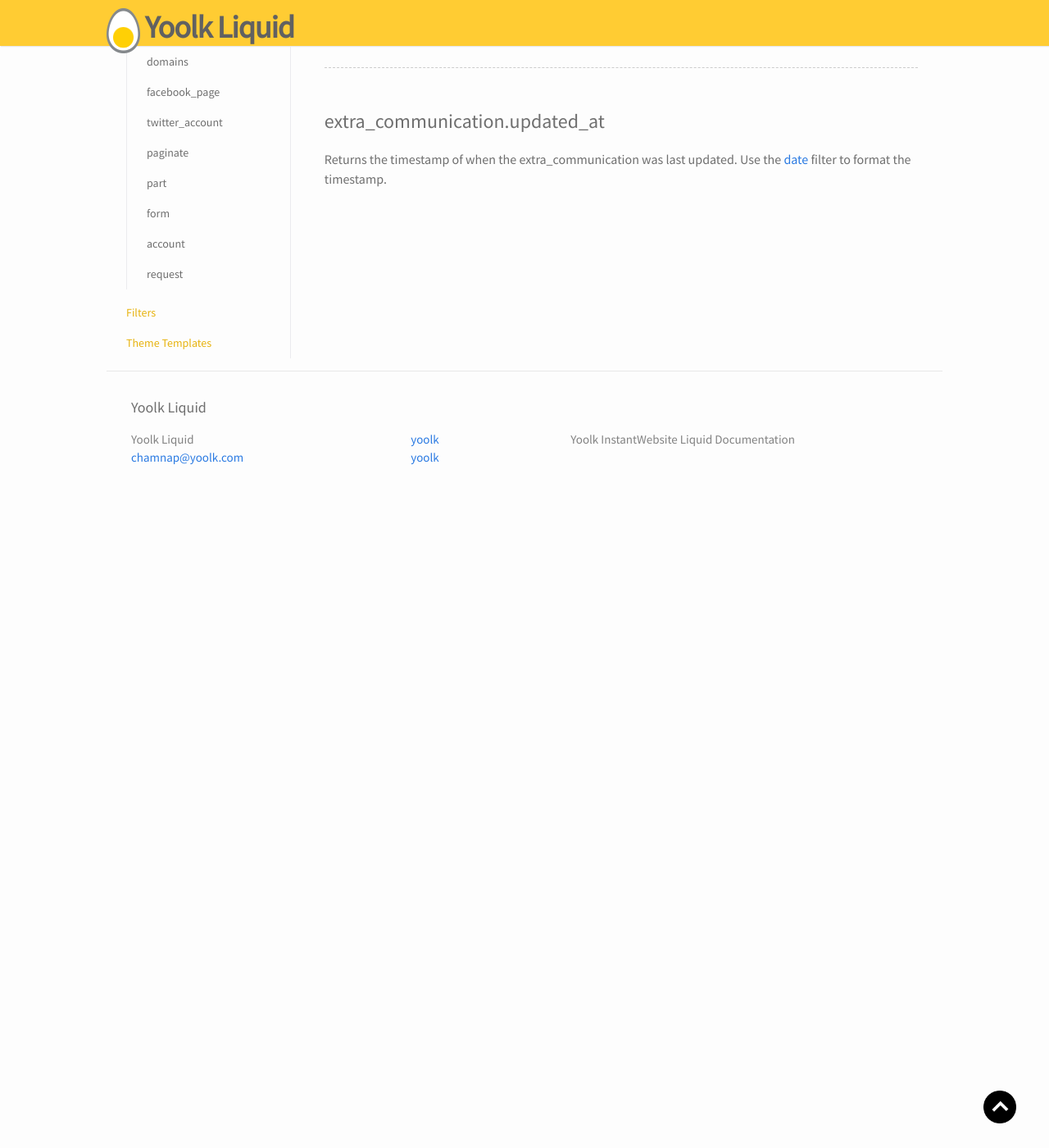
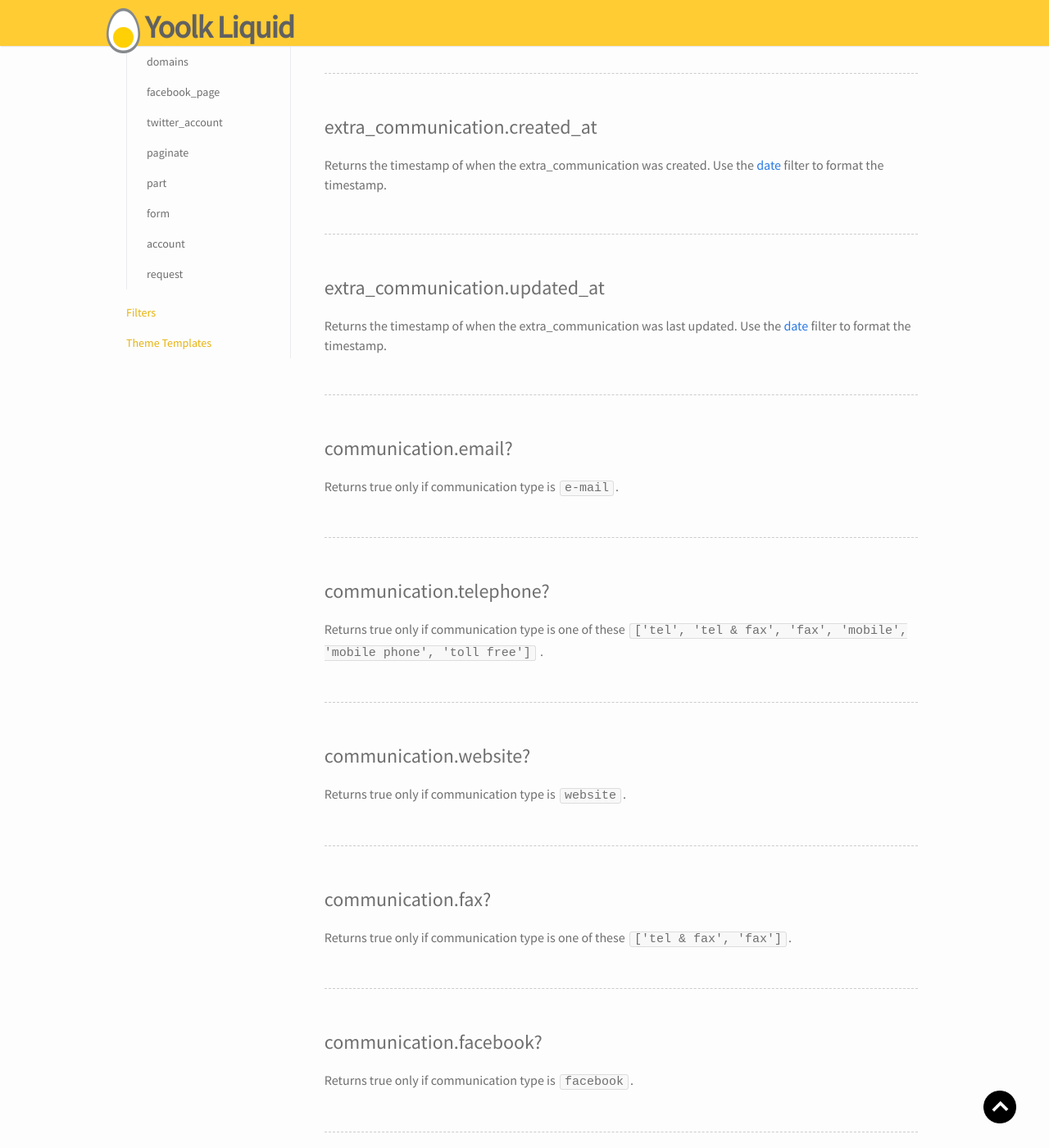
Before and after one commit to yoolk/liquid-documentation, a Jekyll site: the page built from objects/extra_communication/index.md, in a window 1280 px wide and 1400 px high, scrolled down 1398 px. Shown: the whole window at 82% size. Built offline with Jekyll 4.4.1, drawn with Linux system fonts in a browser that asks for light colours; nearby versions of some CDN libraries; before the commit the page ends 2028 px from its top, so only the background shows below that; some of the changed text lies outside the part shown.

```diff
--- a/objects/extra_communication/index.md
+++ b/objects/extra_communication/index.md
@@ -28,6 +28,27 @@ The <code>extra_communication</code> object has the following attributes:
       <li>
         <a href="#updated_at">extra_communication.updated_at</a>
       </li>
+      <li>
+        <a href="#is_email">communication.email?</a>
+      </li>
+      <li>
+        <a href="#is_telephone">communication.telephone?</a>
+      </li>
+      <li>
+        <a href="#is_website">communication.website?</a>
+      </li>
+      <li>
+        <a href="#is_fax">communication.fax?</a>
+      </li>
+      <li>
+        <a href="#is_facebook">communication.facebook?</a>
+      </li>
+      <li>
+        <a href="#is_twitter">communication.twitter?</a>
+      </li>
+      <li>
+        <a href="#is_address">communication.address?</a>
+      </li>
     </ul>
   </div>
 </div>
@@ -55,3 +76,31 @@ Returns the timestamp of when the extra_communication was created. Use the [date
 <h2 class="tags" id="updated_at">extra_communication.updated_at</h2>
 
 Returns the timestamp of when the extra_communication was last updated. Use the [date]({{ '#' }}) filter to format the timestamp.
+
+<h2 class="tags" id="is_email">communication.email?</h2>
+
+Returns true only if communication type is `e-mail`.
+
+<h2 class="tags" id="is_telephone">communication.telephone?</h2>
+
+Returns true only if communication type is one of these <code>['tel', 'tel & fax', 'fax', 'mobile', 'mobile phone', 'toll free']</code> .
+
+<h2 class="tags" id="is_website">communication.website?</h2>
+
+Returns true only if communication type is `website`.
+
+<h2 class="tags" id="is_fax">communication.fax?</h2>
+
+Returns true only if communication type is one of these <code>['tel & fax', 'fax']</code>.
+
+<h2 class="tags" id="is_facebook">communication.facebook?</h2>
+
+Returns true only if communication type is `facebook`.
+
+<h2 class="tags" id="is_twitter">communication.twitter?</h2>
+
+Returns true only if communication type is `twitter`.
+
+<h2 class="tags" id="is_address">communication.address?</h2>
+
+Returns true only if communication type is `address`.
```
Also changed, not shown: objects/communication/index.md (+7 -8 lines), objects/people/index.md (+21 -0 lines).
